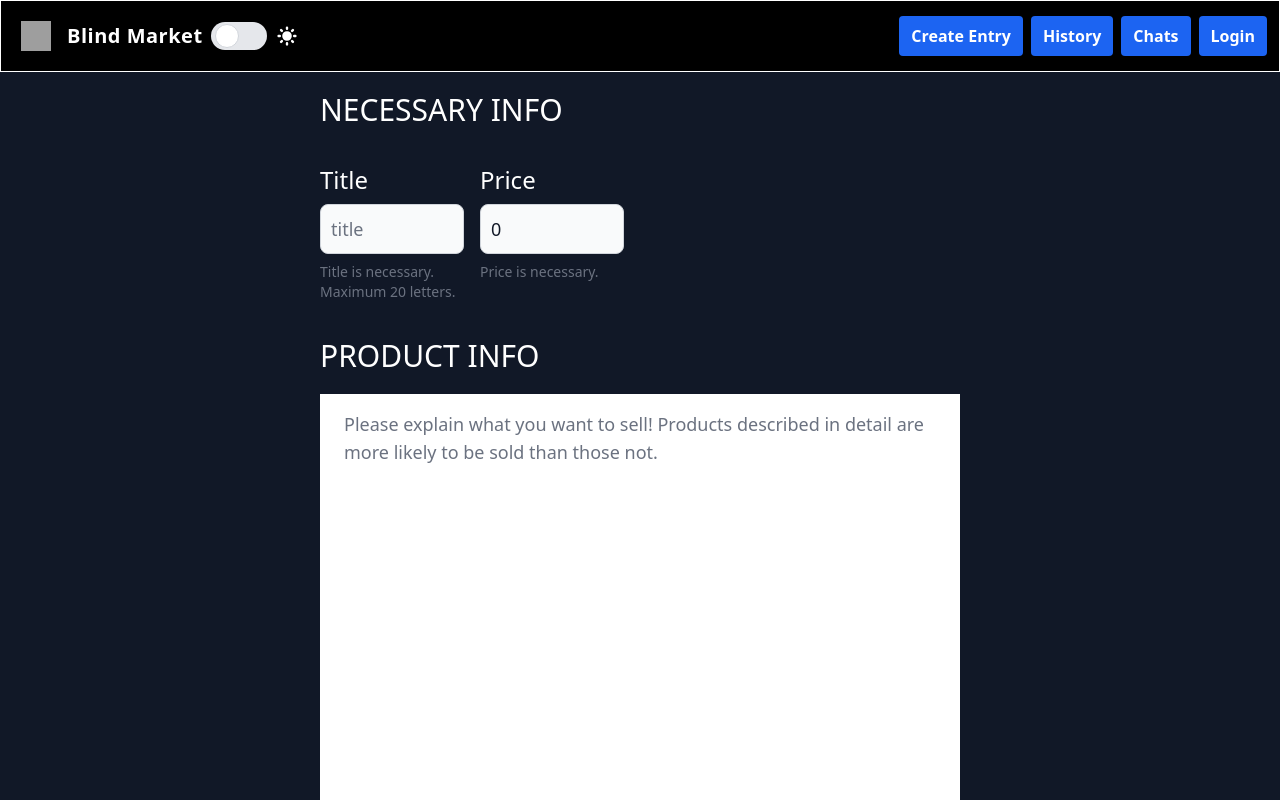
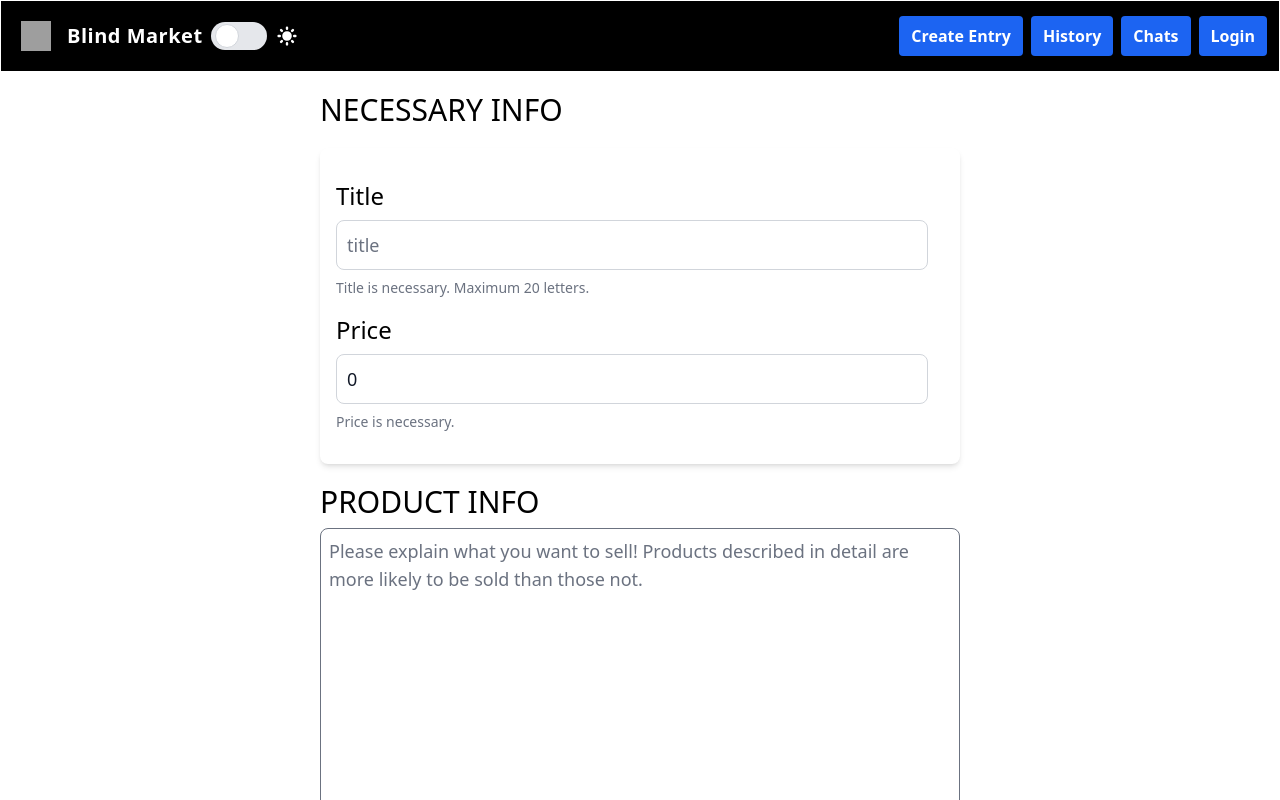
Before and after one commit to Blind-Market/blind-market-frontend, a Next.js app: page /write in a window 1280 px wide. Shown: the top 800 px of the page. Built offline with nearby package versions, Linux system fonts and the light colour scheme; grey boxes are pictures that could not be loaded.

Commit message:
Blind Market Frontend
write page dark/light모드 적용

```diff
--- a/pages/detail/[cid].tsx
+++ b/pages/detail/[cid].tsx
@@ -1,5 +1,12 @@
 function Detail() {
-	return <></>;
+	return (
+		<div className="bg-blue-800 w-full h-full">
+			<div className="bg-red-200 w-full h-1/4"></div>
+			<div className="bg-red-300 w-full h-1/4"></div>
+			<div className="bg-red-400 w-full h-1/4"></div>
+			<div className="bg-red-500 w-full h-1/4"></div>
+		</div>
+	);
 }
 
 export default Detail;
--- a/pages/write.tsx
+++ b/pages/write.tsx
@@ -26,16 +26,18 @@ export default function Write() {
 	};
 
 	return (
-    <div className="bg-gray-900 flex h-full flex-col justify-center items-center">
-      <div className="min-h-full w-full bg-gray-900">
-        <div className="grid lg:my-5 bg-gray-900 lg:mx-80  mx-10 my-4 h-fit">
-          <h1 className="text-3xl text-white">NECESSARY INFO</h1>
+		<div className="bg-white dark:bg-black flex h-full flex-col justify-center items-center">
+			<div className="min-h-full w-full bg-white dark:bg-black">
+				<div className="grid lg:my-5 bg-white dark:bg-black lg:mx-80  mx-10 my-4 h-fit">
+					<h1 className="text-3xl dark:text-white text-black">
+						NECESSARY INFO
+					</h1>
 				</div>
-        <div className="grid lg:grid-cols-4 sm:grid-cols-2 bg-gray-900 mx-10 lg:mx-80 ">
+				<div className="bg-white dark:bg-black mx-10 lg:mx-80 shadow-md rounded-lg p-4">
 					<div className="mr-4 my-4">
 						<label
 							htmlFor="helper-text"
-              className="block mb-2 text-2xl font-medium text-white"
+							className="block mb-2 text-2xl font-medium text-black dark:text-white"
 						>
 							Title
 						</label>
@@ -46,7 +48,7 @@ export default function Write() {
 							onChange={(e) => titleHandler(e)}
 							value={title}
 							aria-describedby="helper-text-explanation"
-              className="bg-gray-50 border border-gray-300 text-gray-900 text-lg rounded-lg focus:ring-blue-500 focus:border-blue-500 block w-full p-2.5  "
+							className="bg-white dark:bg-black border dark:text-white border-gray-300 text-gray-900 text-lg rounded-lg focus:ring-blue-500 focus:border-blue-500 block w-full p-2.5  "
 						/>
 						<p
 							id="helper-text-explanation"
@@ -58,7 +60,7 @@ export default function Write() {
 					<div className="mr-4 my-4">
 						<label
 							htmlFor="helper-text"
-              className="block mb-2 text-2xl font-medium text-white"
+							className="block mb-2 text-2xl font-medium text-black dark:text-white"
 						>
 							Price
 						</label>
@@ -69,7 +71,7 @@ export default function Write() {
 							onChange={(e) => priceHandler(e)}
 							value={price}
 							aria-describedby="helper-text-explanation"
-              className="bg-gray-50 border border-gray-300 text-gray-900 text-lg rounded-lg focus:ring-blue-500 focus:border-blue-500 block w-full p-2.5  "
+							className="bg-white dark:bg-black border dark:text-white border-gray-300 text-gray-900 text-lg rounded-lg focus:ring-blue-500 focus:border-blue-500 block w-full p-2.5  "
 						/>
 						<p
 							id="helper-text-explanation"
@@ -79,14 +81,14 @@ export default function Write() {
 						</p>
 					</div>
 				</div>
-        <div className="grid lg:my-5 bg-gray-900 lg:mx-80  my-4 mx-10 h-fit">
-          <h1 className="text-3xl text-white">PRODUCT INFO</h1>
-        </div>
-        <div className="lg:mx-80 sm:my-4 mx-10 lg:my-4 lg:py-2 lg:px-4 bg-white rounded-b-lg dark:bg-gray-800">
+				<div className="lg:my-5 bg-white dark:bg-black lg:mx-80  my-4 mx-10 h-fit">
+					<h1 className="text-3xl text-black dark:text-white bg-white dark:bg-black rounded-md">
+						PRODUCT INFO
+					</h1>
 					<textarea
 						id="editor"
 						rows={15}
-            className="block lg:px-2 lg:w-full text-lg text-gray-800 bg-white border-0 dark:bg-gray-800 focus:ring-0 dark:text-white dark:placeholder-gray-400"
+						className="block lg:px-2 lg:w-full text-lg text-gray-800 bg-white dark:bg-black dark:text-white dark:placeholder-gray-400 border-1 my-2 rounded-lg focus:ring-blue-500 focus:border-blue-500"
 						placeholder="Please explain what you want to sell! Products described in detail are more likely to be sold than those not."
 						onChange={contentHandler}
 						value={content}
@@ -98,10 +100,6 @@ export default function Write() {
 					>
 						Description about product is maximum 500 letters.
 					</p>
-        </div>
-        <div className="grid grid-cols-3 lg:mx-80 mx-10 my-4 lg:my-5 bg-white">
-          <div className="flex justify-between items-center py-2 px-3 border-b dark:border-gray-600">
-            <div className="flex flex-wrap items-center divide-gray-200 sm:divide-x dark:divide-gray-600 min-w-fit">
 					<label
 						className="block mb-2 text-sm font-medium text-gray-900 dark:text-gray-300 min-w-max"
 						htmlFor="multiple_files"
@@ -114,8 +112,6 @@ export default function Write() {
 						type="file"
 						onChange={(e) => console.log(e.target.files)}
 					/>
-            </div>
-          </div>
 				</div>
 				<div className="flex justify-between items-center border-b">
 					<div className="flex flex-wrap items-center gap-4 lg:mx-80  my-4">
```
Lines whose indentation alone changed are shown as unchanged.
